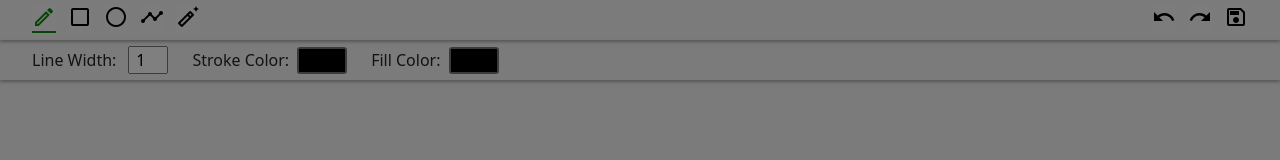
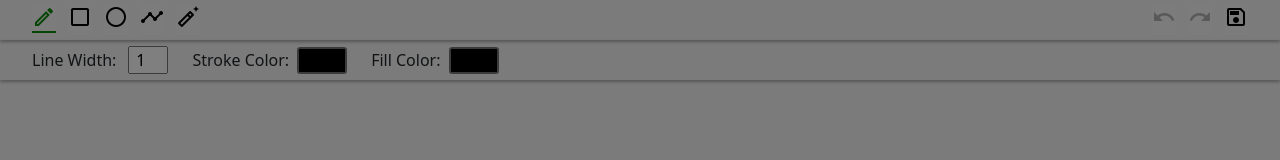
Before and after one commit to ihnatenkoo/Paint-Online, a React (Vite) app in the folder client/: page /f1867464cea8 in a window 1280 px wide. Shown: the top 160 px of the page. Built offline with nearby package versions, Linux system fonts and the light colour scheme.

Commit message:
Disable undo, redo btn when arr is empty

```diff
--- a/client/src/components/ToolBar/ToolBar.jsx
+++ b/client/src/components/ToolBar/ToolBar.jsx
@@ -1,10 +1,12 @@
 import cn from 'classnames';
+import { observer } from 'mobx-react-lite';
 import React, { useState } from 'react';
 import canvasState from '../../store/canvasState';
 import toolState from '../../store/toolState';
 import { Brush, Circle, Eraser, Line, Rectangle } from '../../tools/';
 import s from './ToolBar.module.scss';
-const ToolBar = () => {
+
+const ToolBar = observer(() => {
 	const [activeTool, setActiveTool] = useState('brush');
 
 	const onClickHandler = (name, tool) => {
@@ -65,10 +67,16 @@ const ToolBar = () => {
 					</button>
 				</div>
 				<div className={s.nav__section}>
-					<button onClick={() => canvasState.undo()}>
+					<button
+						onClick={() => canvasState.undo()}
+						disabled={!canvasState.undoList.length}
+					>
 						<span className='material-icons-outlined'>undo</span>
 					</button>
-					<button onClick={() => canvasState.redo()}>
+					<button
+						onClick={() => canvasState.redo()}
+						disabled={!canvasState.redoList.length}
+					>
 						<span className='material-icons-outlined'>redo</span>
 					</button>
 					<button>
@@ -78,6 +86,6 @@ const ToolBar = () => {
 			</nav>
 		</section>
 	);
-};
+});
 
 export default ToolBar;
```
